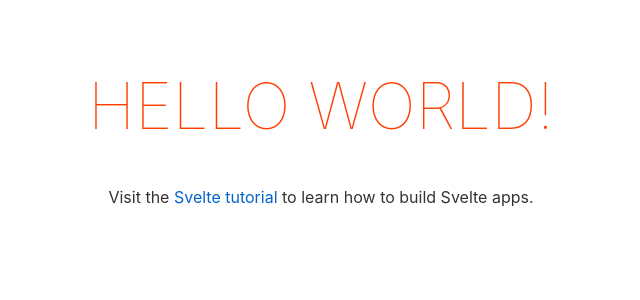
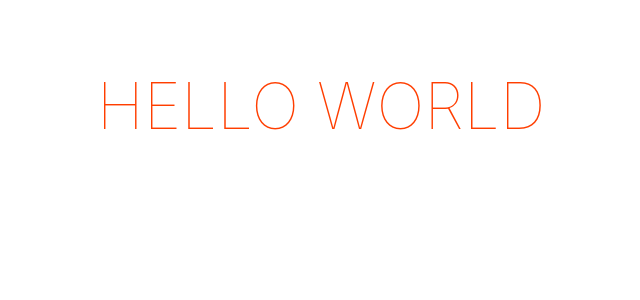
Before and after one commit to uriyang/svelte-tutorial, a Svelte app: page / in a window 1280 px wide. Shown: the top 300 px of the page, without its empty margins (319-959 px from the left). Built offline with nearby package versions, Linux system fonts and the light colour scheme.

Commit message:
1.a_Introduction/Basics
- print Hello world

```diff
--- a/src/App.svelte
+++ b/src/App.svelte
@@ -3,8 +3,7 @@
 </script>
 
 <main>
-	<h1>Hello {name}!</h1>
-	<p>Visit the <a href="https://svelte.dev/tutorial">Svelte tutorial</a> to learn how to build Svelte apps.</p>
+	<h1>Hello world</h1>
 </main>
 
 <style>
```
